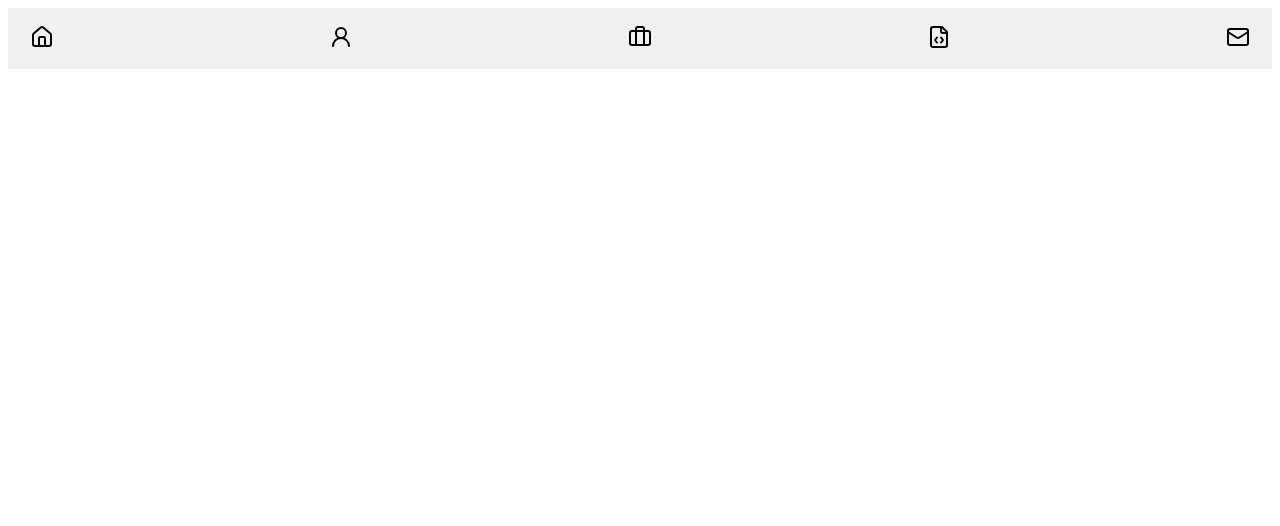
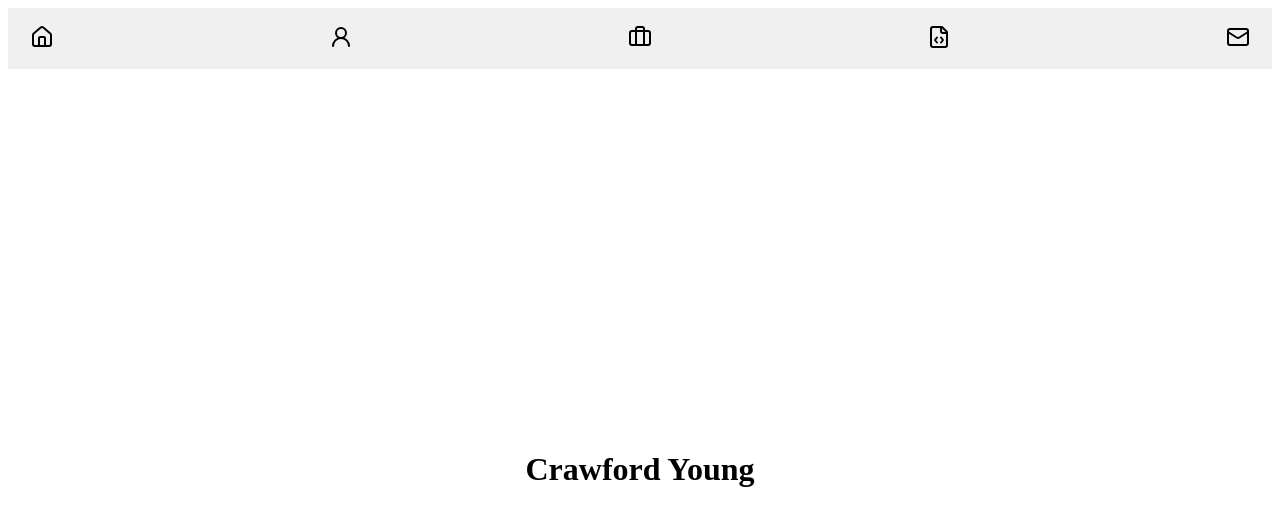
Before and after one commit to Crawford-Young/NextJSPlayground, a Next.js app in the folder nextjs-dashboard/: page / in a window 1280 px wide. Shown: the top 526 px of the page. Built offline with nearby package versions, Linux system fonts and the light colour scheme.

Commit message:
Initial Home page

```diff
--- /dev/null
+++ b/nextjs-dashboard/app/body/body.css
@@ -0,0 +1,7 @@
+.homeContainer {
+  display: flex;
+  flex-direction: column;
+  align-items: center;
+  justify-content: center;
+  height: 100vh;
+}
--- /dev/null
+++ b/nextjs-dashboard/app/body/body.tsx
@@ -0,0 +1,5 @@
+import { Home } from "./home";
+
+export default function Body() {
+  return <Home />;
+}
--- /dev/null
+++ b/nextjs-dashboard/app/body/home.tsx
@@ -0,0 +1,9 @@
+import "./body.css";
+
+export const Home = () => {
+  return (
+    <div className="homeContainer">
+      <h1>Crawford Young</h1>
+    </div>
+  );
+};
--- a/nextjs-dashboard/app/buttons/contact.tsx
+++ b/nextjs-dashboard/app/buttons/ContactButton.tsx
@@ -1,6 +1,10 @@
 import { Mail } from "lucide-react";
 
-export const Contact = ({ handleContact }: { handleContact: () => void }) => {
+export const ContactButton = ({
+  handleContact,
+}: {
+  handleContact: () => void;
+}) => {
   return (
     <button className="contactButton" onClick={() => handleContact()}>
       <Mail />
--- a/nextjs-dashboard/app/buttons/home.tsx
+++ b/nextjs-dashboard/app/buttons/HomeButton.tsx
@@ -1,7 +1,7 @@
 import { House } from "lucide-react";
 import "./buttons.css";
 
-export const Home = ({ handleHome }: { handleHome: () => void }) => {
+export const HomeButton = ({ handleHome }: { handleHome: () => void }) => {
   return (
     <button className="homeButton" onClick={() => handleHome()}>
       <House />
--- a/nextjs-dashboard/app/buttons/profile.tsx
+++ b/nextjs-dashboard/app/buttons/ProfileButton.tsx
@@ -1,6 +1,10 @@
 import { UserRound } from "lucide-react";
 
-export const Profile = ({ handleProfile }: { handleProfile: () => void }) => {
+export const ProfileButton = ({
+  handleProfile,
+}: {
+  handleProfile: () => void;
+}) => {
   return (
     <button className="profileButton" onClick={() => handleProfile()}>
       <UserRound />
--- a/nextjs-dashboard/app/buttons/projects.tsx
+++ b/nextjs-dashboard/app/buttons/ProjectButton.tsx
@@ -1,6 +1,6 @@
 import { FileCode } from "lucide-react";
 
-export const Projects = ({
+export const ProjectButton = ({
   handleProjects,
 }: {
   handleProjects: () => void;
--- a/nextjs-dashboard/app/buttons/work.tsx
+++ b/nextjs-dashboard/app/buttons/WorkButton.tsx
@@ -1,6 +1,6 @@
 import { Briefcase } from "lucide-react";
 
-export const Work = ({ handleWork }: { handleWork: () => void }) => {
+export const WorkButton = ({ handleWork }: { handleWork: () => void }) => {
   return (
     <button className="workButton" onClick={() => handleWork()}>
       <Briefcase />
--- a/nextjs-dashboard/app/header/header.tsx
+++ b/nextjs-dashboard/app/header/header.tsx
@@ -1,10 +1,10 @@
 "use client";
 import { useState } from "react";
-import { Home } from "../buttons/home";
-import { Profile } from "../buttons/profile";
-import { Work } from "../buttons/work";
-import { Projects } from "../buttons/projects";
-import { Contact } from "../buttons/contact";
+import { HomeButton } from "../buttons/HomeButton";
+import { ProfileButton } from "../buttons/ProfileButton";
+import { WorkButton } from "../buttons/WorkButton";
+import { ProjectButton } from "../buttons/ProjectButton";
+import { ContactButton } from "../buttons/ContactButton";
 import "./header.css";
 
 export default function Page() {
@@ -16,27 +16,27 @@ export default function Page() {
   return (
     <div>
       <div className="headerContainer">
-        <Home
+        <HomeButton
           handleHome={() => {
             setHome(!home);
           }}
         />
-        <Profile
+        <ProfileButton
           handleProfile={() => {
             setProfile(!profile);
           }}
         />
-        <Work
+        <WorkButton
           handleWork={() => {
             setWork(!work);
           }}
         />
-        <Projects
+        <ProjectButton
           handleProjects={() => {
             setProjects(!projects);
           }}
         />
-        <Contact
+        <ContactButton
           handleContact={() => {
             setContact(!contact);
           }}
--- a/nextjs-dashboard/app/page.tsx
+++ b/nextjs-dashboard/app/page.tsx
@@ -1,8 +1,12 @@
-import AcmeLogo from "@/app/ui/acme-logo";
-import { ArrowRightIcon } from "@heroicons/react/24/outline";
-import Link from "next/link";
+"use client";
 import Header from "./header/header";
+import Body from "./body/body";
 
 export default function Page() {
-  return <Header />;
+  return (
+    <div>
+      <Header />
+      <Body />
+    </div>
+  );
 }
```
Also changed, not shown: nextjs-dashboard/app/page.css (added).
